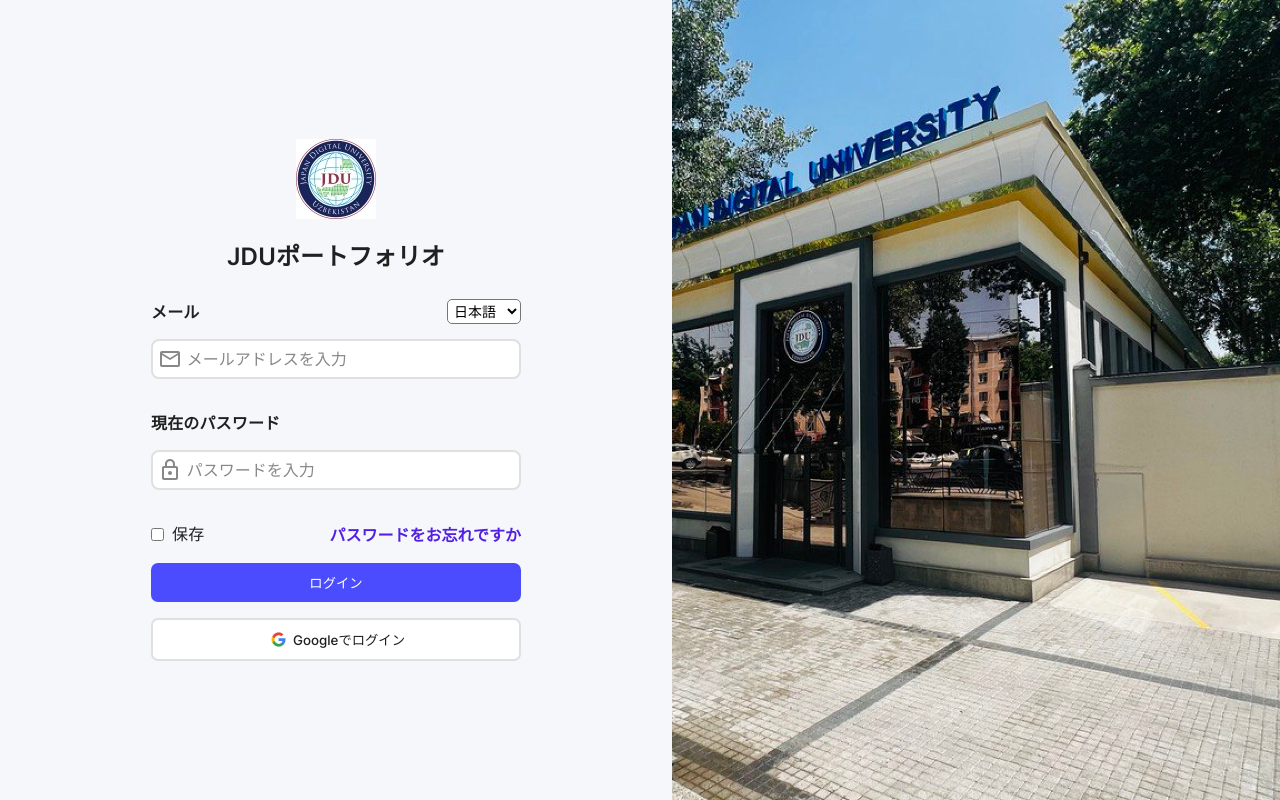
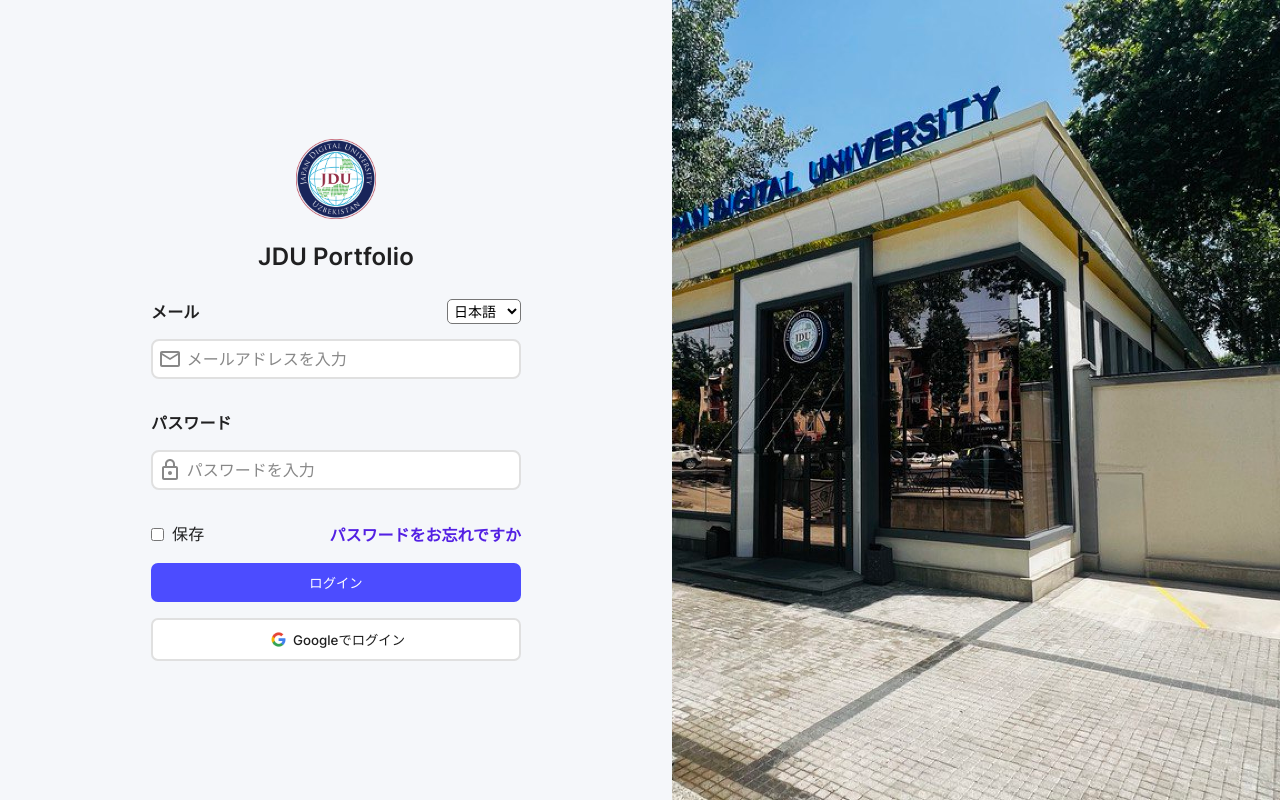
Before and after one commit to jdu211171/jduportfolio, a React (Vite) app in the folder portfolio-client/: page /login in a window 1280 px wide. Built offline with nearby package versions, Linux system fonts and the light colour scheme.

Commit message:
changed side and login page jdu logo images quality (#120)
* changed side and login page jdu logo images quality

* update translations for consistency and clarity; modify migration to check for existing enum value

---------

Co-authored-by: jdu211171 <211171m@jdu.uz>

```diff
--- a/portfolio-client/src/locales/translations.js
+++ b/portfolio-client/src/locales/translations.js
@@ -65,7 +65,7 @@
 		phone: 'Phone',
 		email: 'Email',
 		change_password: 'Change Password',
-		current_password: 'Current Password',
+		current_password: 'Password',
 		new_password: 'New Password',
 		confirm_password: 'Confirm Password',
 		toggle_password_visibility: 'Toggle Password Visibility',
@@ -159,7 +159,7 @@
 		ok: 'OK',
 		delete: 'Delete',
 		loading: 'Loading...',
-		welcome: 'Welcome to JDU Portfolio',
+		welcome: 'JDU Portfolio',
 		forgotPassword: 'Forgot Password',
 		resetPassword2:
 			'Enter your email address to receive password reset instructions',
@@ -272,7 +272,7 @@
 		visible_status: '公開状況',
 		action: 'アクション',
 		change_password: 'パスワードの変更',
-		current_password: '現在のパスワード',
+		current_password: 'パスワード',
 		new_password: '新しいパスワード',
 		confirm_password: 'パスワードを認証する',
 		toggle_password_visibility: 'パスワードの表示切り替え',
@@ -369,7 +369,7 @@
 		new: '新着',
 		ok: 'OK',
 		delete: '削除',
-		welcome: 'JDUポートフォリオ',
+		welcome: 'JDU Portfolio',
 		forgotPassword: 'パスワードをお忘れですか',
 		resetPassword2:
 			'パスワードリセット手順を受け取るメールアドレスを入力してください',
@@ -475,7 +475,7 @@
 		phone: 'Telefon',
 		email: 'Elektron pochta',
 		change_password: "Parolni o'zgartirish",
-		current_password: 'Joriy parol',
+		current_password: 'Parol',
 		new_password: 'Yangi parol',
 		confirm_password: 'Parolni tasdiqlash',
 		toggle_password_visibility: "Parolni ko'rishni yoqish/o'chirish",
@@ -572,7 +572,7 @@
 		draft: 'Qoralama',
 		published: 'Ochiq',
 		private: 'Maxfiy',
-		welcome: 'JDU Portfolioga xush kelibsiz',
+		welcome: 'JDU Portfolio',
 		forgotPassword: 'Parolni unutdingizmi',
 		resetPassword2:
 			"Parolni tiklash yo'riqnomasini olish uchun elektron pochta manzilingizni kiriting",
--- a/portfolio-client/src/pages/Login/Login.jsx
+++ b/portfolio-client/src/pages/Login/Login.jsx
@@ -5,7 +5,7 @@
 import Cookies from 'js-cookie';
 import { useContext, useState } from 'react';
 import { useNavigate } from 'react-router-dom';
-import logo from '../../assets/logo40.png';
+import logo from '../../assets/logo.png';
 import universityImage from '../../assets/university.png';
 import { LanguageSelect } from '../../components/languageSelector/LanguageSelect';
 import { UserContext } from '../../contexts/UserContext';
```
Also changed, not shown: 2 other files (tests, documents, lock files or other folders).
